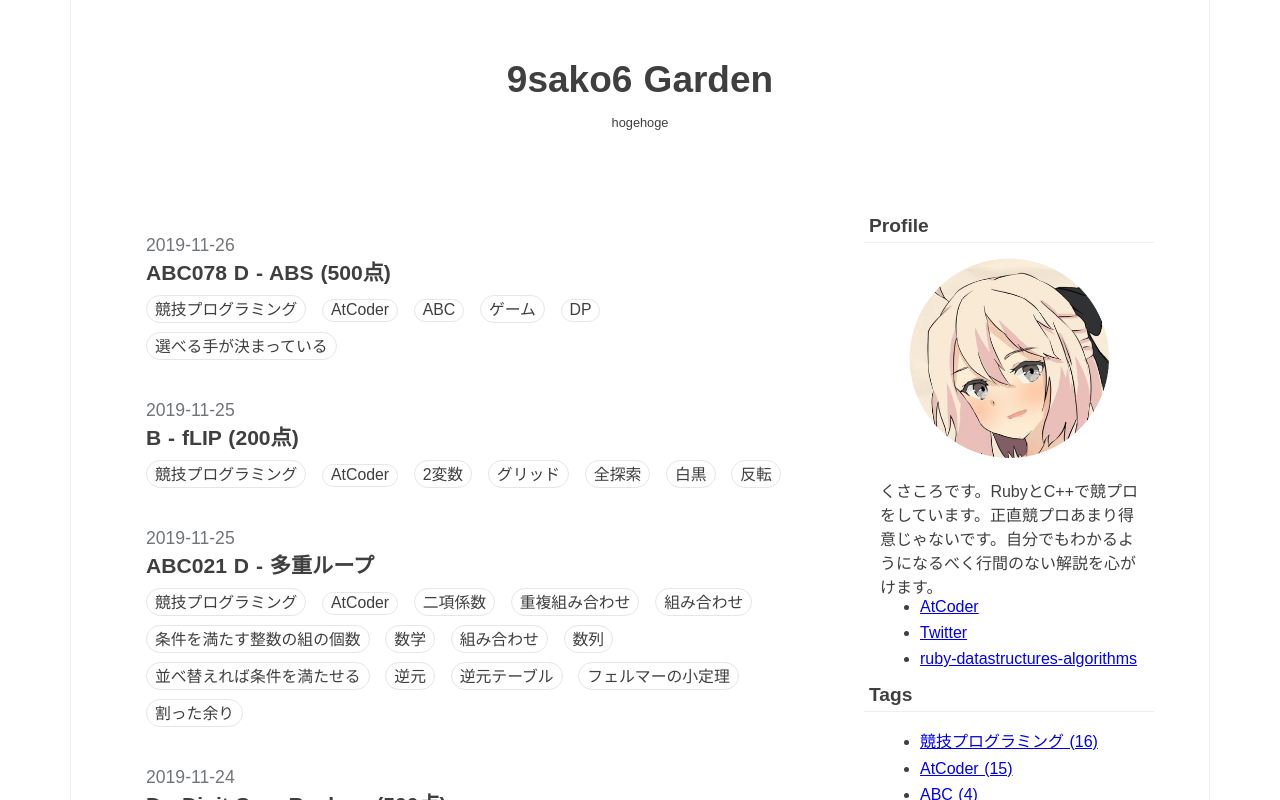
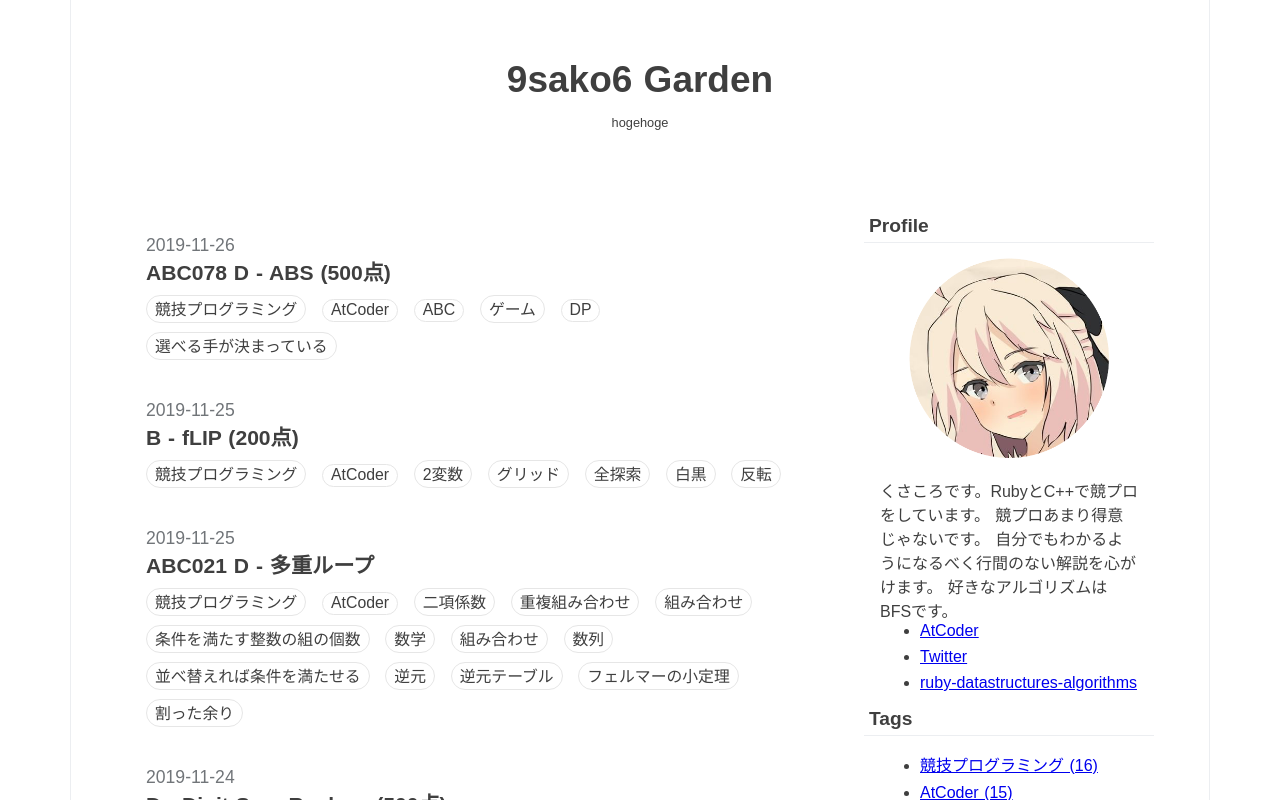
Before and after one commit to 9sako6/9sako6.github.io, a Nuxt app: page / in a window 1280 px wide. Shown: the top 800 px of the page. Built offline with nearby package versions, Linux system fonts and the light colour scheme.

Commit message:
edit prof

```diff
--- a/components/Profile.vue
+++ b/components/Profile.vue
@@ -5,7 +5,10 @@
       <img id="profile-avatar" src="~/static/icon.png" />
     </div>
     <div class="side-description">
-      くさころです。RubyとC++で競プロをしています。正直競プロあまり得意じゃないです。自分でもわかるようになるべく行間のない解説を心がけます。
+      くさころです。RubyとC++で競プロをしています。
+      競プロあまり得意じゃないです。
+      自分でもわかるようになるべく行間のない解説を心がけます。
+      好きなアルゴリズムはBFSです。
       <ul>
         <li class="list-item">
           <a href="https://atcoder.jp/users/qsako6">AtCoder</a>
```
